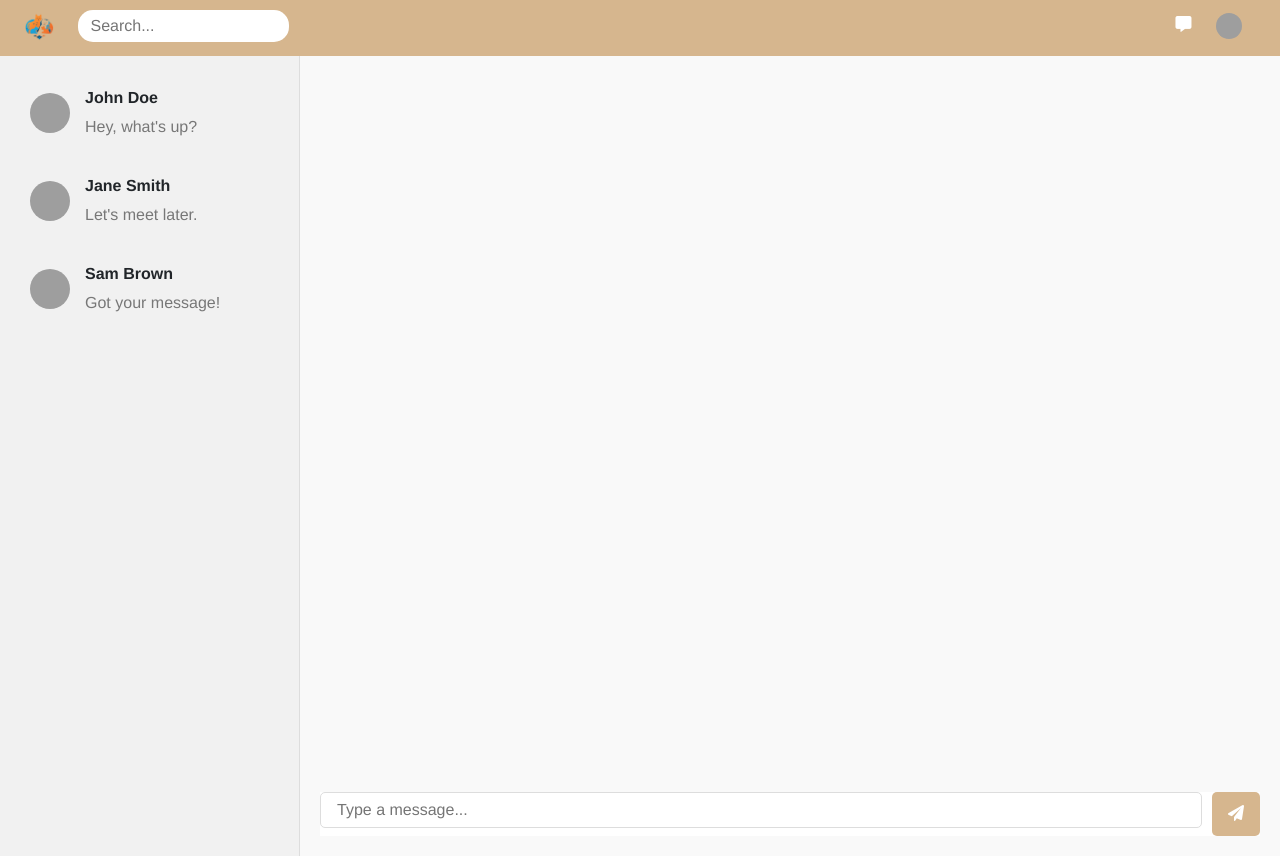
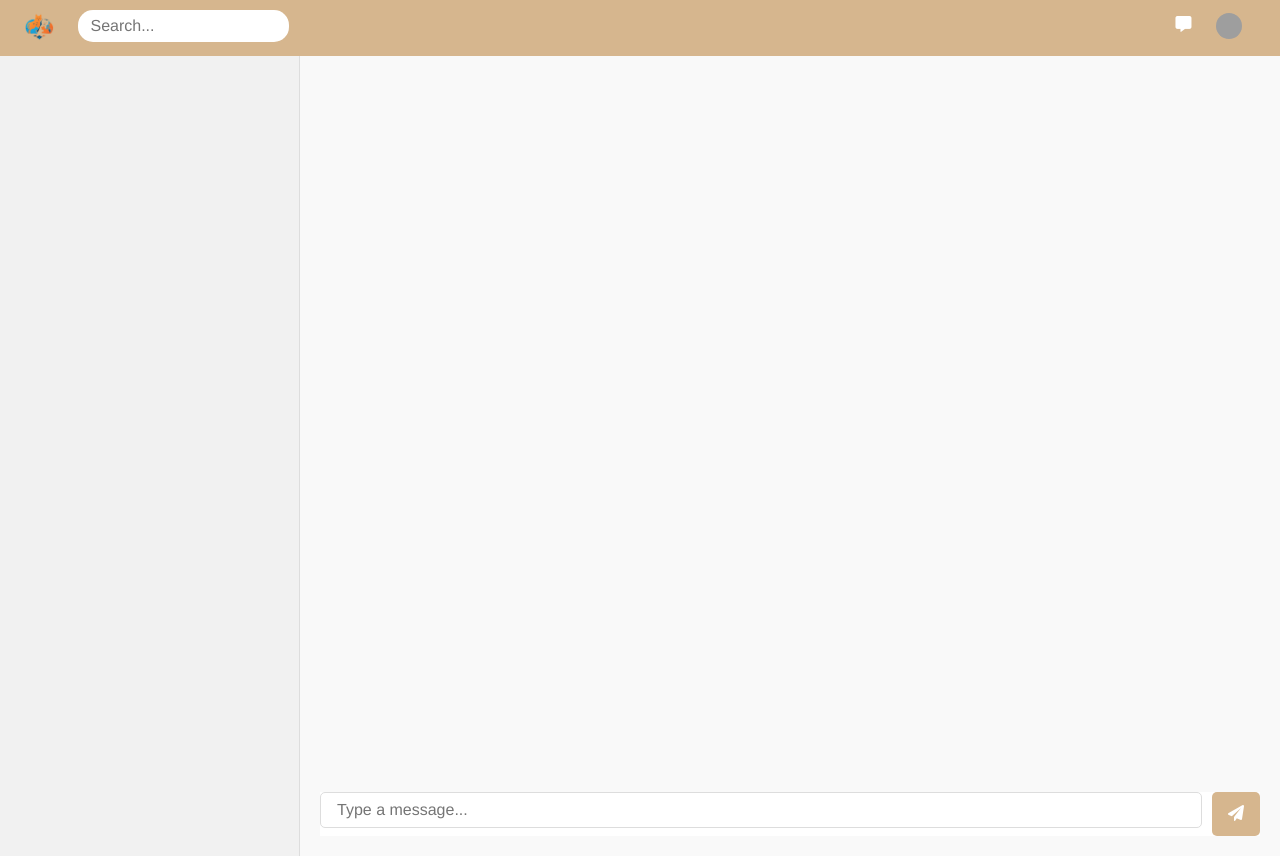
Before and after one commit to XxJLSxX/jangol, a Django app: page /messages/ in a window 1280 px wide. Run offline with Django 5.2, Linux system fonts and the light colour scheme; a user stored in the database is signed in; data comes from the database, SQL or seed files in the repository; some libraries are stand-ins or nearby versions; grey boxes are pictures that could not be loaded.

Commit message:
`Added chat functionality with user list, message loading, and sending messages`

```diff
--- a/my_app/models.py
+++ b/my_app/models.py
@@ -38,7 +38,7 @@
     sender = models.ForeignKey(User, on_delete=models.CASCADE, related_name='sent_messages')
     receiver = models.ForeignKey(User, on_delete=models.CASCADE, related_name='received_messages')
     content = models.TextField()
-    created_at = models.DateTimeField(auto_now_add=True)
+    timestamp = models.DateTimeField(auto_now_add=True)
     is_read = models.BooleanField(default=False)
 
     def __str__(self):
--- a/my_app/templates/chat.html
+++ b/my_app/templates/chat.html
@@ -3,31 +3,23 @@
 {% block content %}
 {% load static %}
 <div class="main-container">
-
     <!-- Left sidebar with user list -->
     <div class="user-list">
-            <div class="user-item" onclick="loadChat('john')">
-                <img src="profile-pic-1.jpg" alt="User 1">
+        {% for user in users %}
+        <div class="user-item" onclick="loadChat({{ user.id }})">
+            <img src="{{ user.profile.profile_picture.url }}" alt="{{ user.username }}">
             <div class="user-info">
-                    <div class="user-name">John Doe</div>
-                    <div class="message-preview">Hey, what's up?</div>
+                <div class="user-name">{{ user.username }}</div>
+                <div class="message-preview">
+                    {% if latest_message %}
+                        {{ latest_message.content|truncatewords:10 }}
+                    {% else %}
+                        No messages yet
+                    {% endif %}
                 </div>
             </div>
-            <div class="user-item" onclick="loadChat('jane')">
-                <img src="profile-pic-2.jpg" alt="User 2">
-                <div class="user-info">
-                    <div class="user-name">Jane Smith</div>
-                    <div class="message-preview">Let's meet later.</div>
         </div>
-            </div>
-            <div class="user-item" onclick="loadChat('sam')">
-                <img src="profile-pic-3.jpg" alt="User 3">
-                <div class="user-info">
-                    <div class="user-name">Sam Brown</div>
-                    <div class="message-preview">Got your message!</div>
-                </div>
-            </div>
-            <!-- Add more users here -->
+        {% endfor %}
     </div>
 
     <!-- Right side - Chat interface -->
@@ -37,83 +29,79 @@
         </div>
 
         <div class="input-container">
+            <input type="hidden" id="receiver-id">
             <input type="text" id="message-input" placeholder="Type a message...">
             <button class="send-button" onclick="sendMessage()"><i class="fa-solid fa-paper-plane"></i></button>
         </div>
     </div>
-
 </div>
 
 <script>
-        // Data for each user's chat (could be dynamically loaded from a database)
-        const chats = {
-            john: [
-                { sender: "John", text: "Hey, what's up?" },
-                { sender: "You", text: "I'm good, thanks!" },
-                { sender: "John", text: "Let's catch up soon!" }
-            ],
-            jane: [
-                { sender: "Jane", text: "Let's meet later." },
-                { sender: "You", text: "Sounds good!" },
-                { sender: "Jane", text: "I'll text you when I'm free." }
-            ],
-            sam: [
-                { sender: "Sam", text: "Got your message!" },
-                { sender: "You", text: "Great!" },
-                { sender: "Sam", text: "Let's talk soon." },
-                { sender: "Sam", text: "Got your message!" },
-                { sender: "You", text: "Great!" },
-                { sender: "Sam", text: "Let's talk soon." },
-                { sender: "Sam", text: "Got your message!" },
-                { sender: "You", text: "Great!" },
-                { sender: "Sam", text: "Let's talk soon." },
-                { sender: "Sam", text: "Got your message!" },
-                { sender: "You", text: "Great!" },
-                { sender: "Sam", text: "Let's talk soon." }
-            ]
-        };
-
-        // Function to load the chat for a specific user
-        function loadChat(user) {
+    function loadChat(userId) {
+        fetch(`/chat/${userId}/`)
+            .then(response => response.json())
+            .then(data => {
                 const messagesContainer = document.getElementById('messages');
                 messagesContainer.innerHTML = ''; // Clear existing messages
 
-            const chat = chats[user];
-            chat.forEach(message => {
+                data.chat.forEach(message => {
                     const messageElement = document.createElement('div');
-                messageElement.classList.add('message', message.sender === 'You' ? 'sent' : 'received');
+                    messageElement.classList.add('message', message.sender === '{{ request.user.username }}' ? 'sent' : 'received');
                     messageElement.innerHTML = `
-                    <span class="sender">${message.sender}:</span>
-                    <span class="text">${message.text}</span>
+                        <span class="text">${message.content}</span>
                     `;
                     messagesContainer.appendChild(messageElement);
                 });
 
                 const userItems = document.querySelectorAll('.user-item');
                 userItems.forEach(item => item.classList.remove('active')); // Remove active class from all users
-            const activeItem = document.querySelector(`.user-item[onclick="loadChat('${user}')"]`);
+                const activeItem = document.querySelector(`.user-item[onclick="loadChat(${userId})"]`);
                 if (activeItem) {
                     activeItem.classList.add('active'); // Add active class to clicked user
                 }
 
                 document.getElementById('message-input').focus();
+                document.getElementById('receiver-id').value = userId; // Set the receiver ID
+            })
+            .catch(error => console.error('Error:', error));
     }
 
-        // Function to send a message
     function sendMessage() {
         const messageInput = document.getElementById('message-input');
-            const messageText = messageInput.value.trim();
-            if (messageText) {
+        const content = messageInput.value.trim();
+        const receiverId = document.getElementById('receiver-id').value;
+
+        if (content && receiverId) {
+            fetch("{% url 'send_message' %}", {
+                method: 'POST',
+                headers: {
+                    'Content-Type': 'application/json',
+                    'X-CSRFToken': '{{ csrf_token }}'
+                },
+                body: JSON.stringify({
+                    receiver_id: receiverId,
+                    content: content
+                })
+            })
+            .then(response => response.json())
+            .then(data => {
+                if (data.status === 'success') {
                     const messagesContainer = document.getElementById('messages');
                     const messageElement = document.createElement('div');
                     messageElement.classList.add('message', 'sent');
                     messageElement.innerHTML = `
-                    <span class="sender">You:</span>
-                    <span class="text">${messageText}</span>
+                        <span class="text">${content}</span>
                     `;
                     messagesContainer.appendChild(messageElement);
                     messageInput.value = ''; // Clear input field
                     messagesContainer.scrollTop = messagesContainer.scrollHeight; // Scroll to bottom
+                } else {
+                    alert(data.message);
+                }
+            })
+            .catch(error => console.error('Error:', error));
+        } else {
+            alert('Please enter a message.');
         }
     }
 </script>
--- a/my_app/templates/home.html
+++ b/my_app/templates/home.html
@@ -6,7 +6,7 @@
   <div class="pet-cards-flex">
       {% for profile in profiles %}
       {% if user.id != profile.user.id %}
-      <div class="pet-card" onclick="openPopup('{{ profile.name }}', '{{ profile.gender }}', '{{ profile.breed }}', '{{ profile.birthday }}', '{{ age }}', '{{ profile.location }}', '{{ profile.user.id }}')">
+      <div class="pet-card" onclick="openPopup('{{ profile.name }}', '{{ profile.user.username }}','{{ profile.gender }}', '{{ profile.breed }}', '{{ profile.birthday }}', '{{ age }}', '{{ profile.location }}', '{{ profile.user.id }}')">
           <a href="javascript:void(0);" style="text-decoration: none;">
               <img src="{{ profile.profile_picture.url }}" alt="{{ profile.name }}">
               <div class="pet-info">
@@ -31,6 +31,7 @@
   </div>
   <div class="popup-content">
     <h1 id="popupName" style="font-weight: bold;">Name</h1>
+    <p id="popupUsername">@Username</p>
     <p id="popupDetails">Gender <i>(Breed)</i></p>
     <p id="popupBirthday">🎂 Birthday (Age)</p>
     <p id="popupLocation">📍 Location</p>
@@ -43,8 +44,9 @@
 </div>
 
 <script>
-function openPopup(name, gender, breed, birthday, age, location, userId) {
+function openPopup(name, username, gender, breed, birthday, age, location, userId) {
     document.getElementById('popupName').innerText = name;
+    document.getElementById('popupUsername').innerText = username;
     document.getElementById('popupDetails').innerText = `${gender} | (${breed})`;
     document.getElementById('popupBirthday').innerText = `🎂 ${birthday} (${age} years old)`;
     document.getElementById('popupLocation').innerText = `📍 ${location}`;
--- a/my_app/urls.py
+++ b/my_app/urls.py
@@ -18,6 +18,8 @@
     path('create/', views.createprofile, name='createprofile'),
     path('logout/', views.logout_user, name='logout'),
     path('delete_image/<int:image_id>/', views.delete_gallery_image, name='delete_gallery_image'),
+    path('chat/', views.chat, name='chat_view'),
+    path('chat/<int:user_id>/', views.load_chat, name='load_chat'),
     path('send_message/', views.send_message, name='send_message'),
 ]
 
--- a/my_app/views.py
+++ b/my_app/views.py
@@ -1,5 +1,6 @@
 import os
 import json
+from django.db.models import Q
 from django.shortcuts import render, redirect, get_object_or_404
 from django.contrib.auth import authenticate, login, logout
 from django.contrib.auth.models import User
@@ -141,7 +142,30 @@
 
 @login_required(login_url='login')
 def chat(request):
-    return render(request, "chat.html")
+    sent_messages = Message.objects.filter(sender=request.user).values_list('receiver_id', flat=True)
+    received_messages = Message.objects.filter(receiver=request.user).values_list('sender_id', flat=True)
+    user_ids = set(sent_messages).union(set(received_messages))
+    users = User.objects.filter(id__in=user_ids)
+
+    # Get the latest message for each user
+    latest_messages = {}
+    for user in users:
+        latest_message = Message.objects.filter(
+            (Q(sender=request.user) & Q(receiver=user)) | (Q(sender=user) & Q(receiver=request.user))
+        ).order_by('-timestamp').first()
+        latest_messages[user.id] = latest_message
+
+    return render(request, 'chat.html', {'users': users, 'latest_messages': latest_messages})
+
+@login_required(login_url='login')
+def load_chat(request, user_id):
+    if request.method == 'GET':
+        user = User.objects.get(id=user_id)
+        messages = Message.objects.filter(sender=request.user, receiver=user) | Message.objects.filter(sender=user, receiver=request.user)
+        messages = messages.order_by('timestamp')
+        chat_data = [{'sender': msg.sender.username, 'content': msg.content, 'timestamp': msg.timestamp} for msg in messages]
+        return JsonResponse({'chat': chat_data})
+    return JsonResponse({'error': 'Invalid request method'}, status=400)
 
 @login_required(login_url='login')
 @csrf_exempt
```
Also changed, not shown: db.sqlite3, my_app/migrations/0008_rename_created_at_message_timestamp.py (added), my_app/migrations/0009_alter_profile_user.py (added), my_app/migrations/0010_alter_profile_user.py (added). Lines whose indentation alone changed are shown as unchanged.
